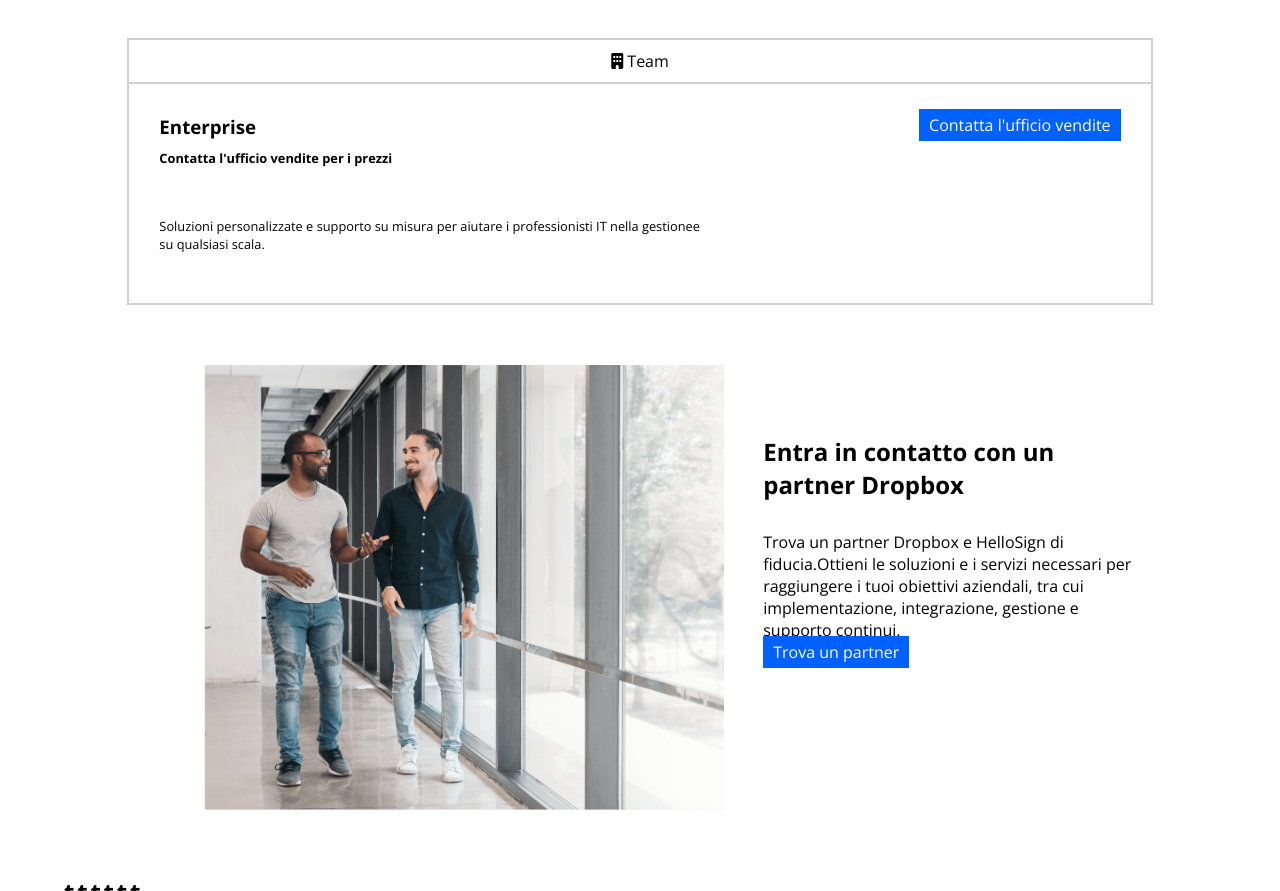
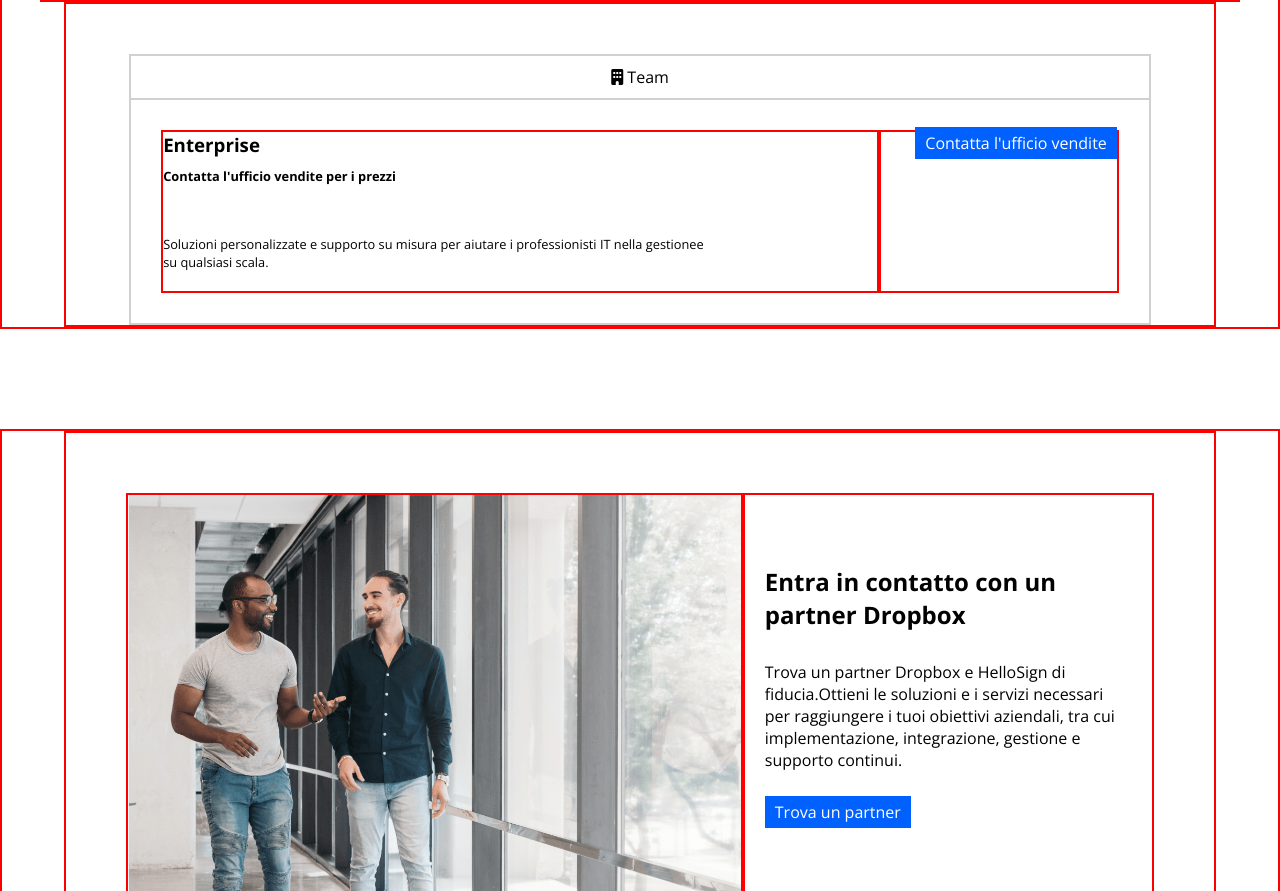
Before and after one commit to EmilianaManzo/htmlcss-dropbox, a plain HTML site: page index.html in a window 1280 px wide. Shown: the part 1909-2800 px from the top of the page. Drawn offline with nearby package versions, Linux system fonts and the light colour scheme.

Commit message:
[add] dropbox partner section

```diff
--- a/assets/style/style.css
+++ b/assets/style/style.css
@@ -20,9 +20,9 @@ body{
 
 /* Utility */
 
-/* .debug{
+.debug{
   border: 2px solid red;
-} */
+}
 
 .d_flex{
   display: flex;
@@ -30,6 +30,10 @@ body{
 
 .mt_s{
   margin-top: 20px;
+}
+
+.mt_l{
+  margin-top: 100px;
 }
 
 .mb_s{
@@ -47,6 +51,11 @@ body{
 .pad_m{
   padding: 0px 70px;
 }
+
+.padt_m{
+  padding-top: 50px;
+}
+
 .padt_xl{
   padding-top: 100px;
 }
@@ -315,13 +324,10 @@ main .container.columns{
 }
 
 .image_dropbox img{
-  width: 600px;
-  padding-left: 80px;
+  max-width: 100%
 }
 
 .container.partner .left_side{
   width: 40%;
   padding:70px 20px;
 }
-
-.left_side
--- a/index.html
+++ b/index.html
@@ -270,21 +270,21 @@
     <!-- /Plane Business -->
 
     <!-- Dropbox partner -->
-    <section class="debug">
+    <section class="mt_l debug">
       <div class="container partner d_flex debug">
         <div class="image_dropbox debug">
           <img src="assets/img/partner.png" alt="">
         </div>
-        <div class="left_side debug">
+        <div class="left_side padt_m debug">
           <h2 class="mb_s">Entra in contatto con un partner Dropbox</h2>
-          <p>Trova un partner Dropbox e HelloSign di fiducia.Ottieni le soluzioni e i servizi necessari per raggiungere i tuoi obiettivi aziendali, tra cui implementazione, integrazione, gestione e supporto continui.</p>
+          <p class="mb_s">Trova un partner Dropbox e HelloSign di fiducia.Ottieni le soluzioni e i servizi necessari per raggiungere i tuoi obiettivi aziendali, tra cui implementazione, integrazione, gestione e supporto continui.</p>
           <div><a class="btn_link white" href=""> Trova un partner</a></div>
       </div>
         </section>
     <!-- /Dropbox partner -->
 
         <!-- Operation with Dropbox -->
-        <section class="debug">
+        <section class=" debug">
           <div class="container d_flex debug">
 
             <div class="card debug">
```
